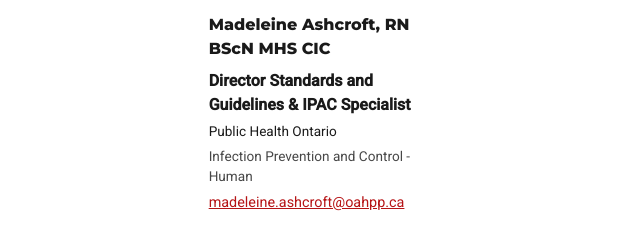
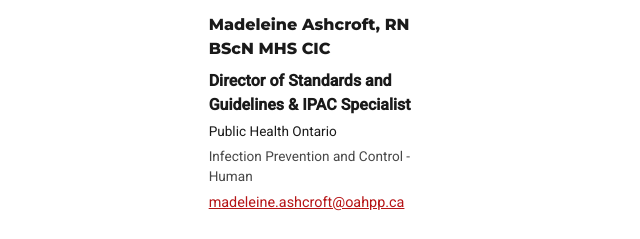
Before and after one commit to AMRnetwork/Web, a website: page index.html in a window 1280 px wide. Shown: the part 5338-5577 px from the top of the page, 58-698 px from the left. Drawn offline with Linux system fonts and the light colour scheme.

Commit message:
Update index.html

```diff
--- a/index.html
+++ b/index.html
@@ -347,7 +347,7 @@
 								</div>
 								<div class="name">Madeleine Ashcroft, RN BScN MHS CIC</div>
 								<div class="extra-info">
-									<div class="role">Director Standards and Guidelines & IPAC Specialist</div>
+									<div class="role">Director of Standards and Guidelines & IPAC Specialist</div>
 									<div class="company">Public Health Ontario<br>
 									</div>
 									<div class="roles">Infection Prevention and Control - Human</div>
```
